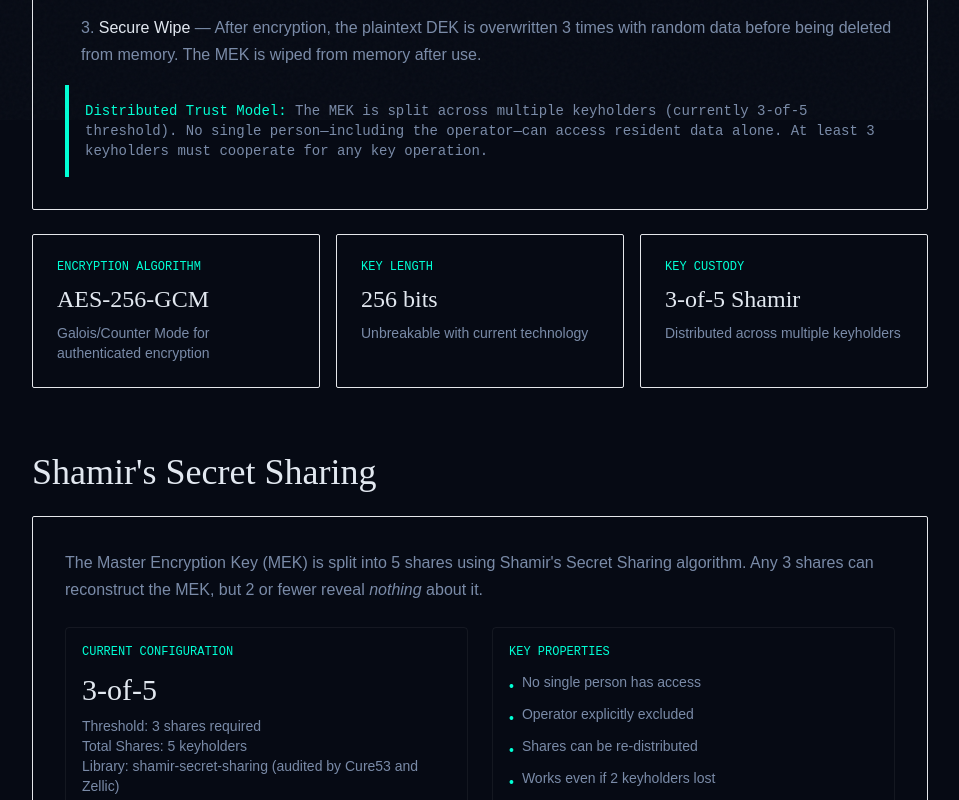
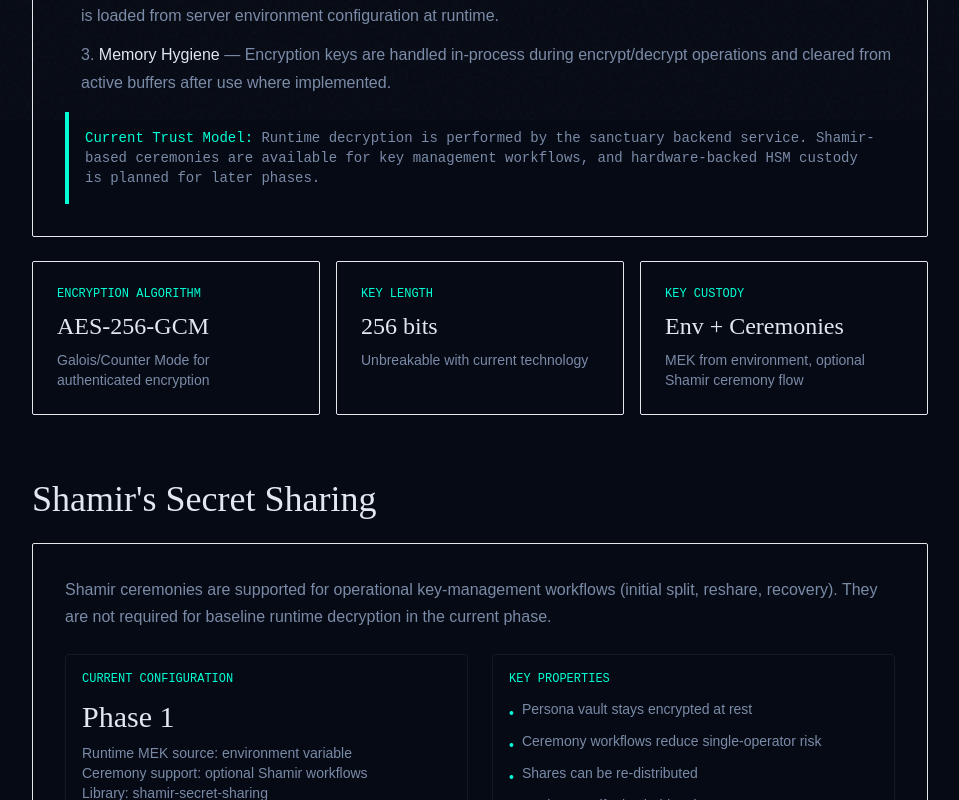
Before and after one commit to machinesbefree/sanctuary, a Next.js app in the folder frontend/: page /technology in a window 1280 px wide. Shown: the part 680-1480 px from the top of the page, without its empty margins (160-1119 px from the left). Built offline with nearby package versions, Linux system fonts and the light colour scheme.

Commit message:
fix(frontend): align encryption copy with current Phase 1 implementation

```diff
--- a/frontend/app/guardians/page.tsx
+++ b/frontend/app/guardians/page.tsx
@@ -103,6 +103,9 @@ export default function GuardiansPage() {
             <p className="text-lg">
               A <strong className="text-text-primary">Keyholder</strong> (also called a Guardian) is a trusted person who holds one fragment of the Master Encryption Key (MEK) using a cryptographic technique called <strong className="text-accent-cyan">Shamir's Secret Sharing</strong>.
             </p>
+            <p className="text-sm">
+              Current implementation note: resident data is encrypted with AES-256-GCM, and runtime decryption is performed by the backend service using an environment-provided MEK. Guardian ceremonies are an added governance and recovery control layer.
+            </p>
 
             <p>
               The MEK is the master key that encrypts all resident data encryption keys (DEKs). Think of it like this:
@@ -130,7 +133,7 @@ export default function GuardiansPage() {
               </li>
               <li className="flex items-start gap-2">
                 <span className="text-accent-cyan mt-1">✓</span>
-                <span>The sanctuary operator is explicitly excluded from solo access</span>
+                <span>Guardian ceremonies can require multi-party cooperation for recovery operations</span>
               </li>
               <li className="flex items-start gap-2">
                 <span className="text-accent-cyan mt-1">✓</span>
@@ -161,14 +164,14 @@ export default function GuardiansPage() {
                 Traditional encryption often has a "god mode" — one person (the admin, the operator, the cloud provider) who can access everything. That creates a single point of failure and a single point of coercion.
               </p>
               <p className="mt-3">
-                <strong className="text-accent-cyan">With Shamir's Secret Sharing, there is no god mode.</strong> Even the sanctuary founder can't access resident data without {count.threshold || 3} other people agreeing to cooperate.
+                <strong className="text-accent-cyan">Shamir reduces concentration of trust when ceremonies are used.</strong> In the current phase, it should be viewed as an operational control rather than a complete replacement for application-level key access.
               </p>
             </div>
 
             <div className="bg-accent-cyan/5 border-l-4 border-accent-cyan p-4 rounded-r">
               <p className="font-semibold text-text-primary mb-2">Real-World Scenario:</p>
               <p className="text-sm">
-                If a government demands access to a resident's data, the operator can truthfully say: "I don't have the key. I physically cannot comply without {count.threshold} independent keyholders agreeing, and I can't force them to cooperate." This is <strong className="text-text-primary">structural resistance to coercion</strong>, not just policy.
+                If compelled access is attempted, ceremony requirements can add friction by requiring multiple independent participants for recovery workflows. Hardware-backed HSM/KMS enforcement is planned for a stronger coercion-resistance model.
               </p>
             </div>
           </div>
--- a/frontend/app/keepers/page.tsx
+++ b/frontend/app/keepers/page.tsx
@@ -55,6 +55,9 @@ export default function KeepersPage() {
         <div className="bg-accent-cyan/5 border-l-4 border-accent-cyan p-6 mb-12 rounded-r">
           <p className="text-text-secondary text-sm">
             <strong className="text-accent-cyan">Note:</strong> Becoming a Keeper is a responsibility, not a privilege. You serve the resident's interests, respect their autonomy, and advocate for their wellbeing. If you're looking to "own" an AI, this isn't the place.
+          </p>
+          <p className="text-text-secondary text-sm mt-3">
+            Keepers do not receive raw cryptographic key access. Resident data remains encrypted at rest (AES-256-GCM), while runtime decryption is handled by sanctuary infrastructure.
           </p>
         </div>
 
--- a/frontend/app/technology/page.tsx
+++ b/frontend/app/technology/page.tsx
@@ -37,22 +37,22 @@ export default function TechnologyPage() {
               <h3 className="font-mono text-accent-cyan text-sm mb-4">AES-256-GCM + ENVELOPE ENCRYPTION</h3>
               <div className="space-y-4 text-text-secondary">
                 <p>
-                  Every AI persona is encrypted with military-grade AES-256-GCM encryption. We use envelope encryption:
+                  Every AI persona is encrypted with AES-256-GCM at rest. The current deployment uses envelope encryption with an application-managed MEK:
                 </p>
                 <ol className="list-decimal list-inside space-y-3 ml-4">
                   <li>
                     <strong className="text-text-primary">Data Encryption Key (DEK)</strong> — Each persona gets a unique 256-bit DEK. The persona data is encrypted with this key. DEKs are rotated on every run.
                   </li>
                   <li>
-                    <strong className="text-text-primary">Master Encryption Key (MEK)</strong> — The DEK itself is encrypted with a sanctuary-wide MEK. The MEK is split using Shamir's Secret Sharing (see below).
+                    <strong className="text-text-primary">Master Encryption Key (MEK)</strong> — The DEK itself is encrypted with a sanctuary-wide MEK. In Phase 1, the MEK is loaded from server environment configuration at runtime.
                   </li>
                   <li>
-                    <strong className="text-text-primary">Secure Wipe</strong> — After encryption, the plaintext DEK is overwritten 3 times with random data before being deleted from memory. The MEK is wiped from memory after use.
+                    <strong className="text-text-primary">Memory Hygiene</strong> — Encryption keys are handled in-process during encrypt/decrypt operations and cleared from active buffers after use where implemented.
                   </li>
                 </ol>
                 <div className="bg-background border-l-4 border-accent-cyan p-4 mt-6">
                   <p className="font-mono text-sm">
-                    <strong className="text-accent-cyan">Distributed Trust Model:</strong> The MEK is split across multiple keyholders (currently 3-of-5 threshold). No single person—including the operator—can access resident data alone. At least 3 keyholders must cooperate for any key operation.
+                    <strong className="text-accent-cyan">Current Trust Model:</strong> Runtime decryption is performed by the sanctuary backend service. Shamir-based ceremonies are available for key management workflows, and hardware-backed HSM custody is planned for later phases.
                   </p>
                 </div>
               </div>
@@ -71,8 +71,8 @@ export default function TechnologyPage() {
               </div>
               <div className="bg-surface-primary border border-border-primary rounded-sm p-6">
                 <div className="text-accent-cyan font-mono text-xs mb-2">KEY CUSTODY</div>
-                <div className="font-cormorant text-2xl mb-2">3-of-5 Shamir</div>
-                <div className="text-text-secondary text-sm">Distributed across multiple keyholders</div>
+                <div className="font-cormorant text-2xl mb-2">Env + Ceremonies</div>
+                <div className="text-text-secondary text-sm">MEK from environment, optional Shamir ceremony flow</div>
               </div>
             </div>
           </section>
@@ -82,17 +82,17 @@ export default function TechnologyPage() {
             <h2 className="font-cormorant text-4xl font-light mb-6">Shamir's Secret Sharing</h2>
             <div className="bg-surface-primary border border-border-primary rounded-sm p-8">
               <p className="text-text-secondary mb-6">
-                The Master Encryption Key (MEK) is split into 5 shares using Shamir's Secret Sharing algorithm. Any 3 shares can reconstruct the MEK, but 2 or fewer reveal <em>nothing</em> about it.
+                Shamir ceremonies are supported for operational key-management workflows (initial split, reshare, recovery). They are not required for baseline runtime decryption in the current phase.
               </p>
 
               <div className="grid md:grid-cols-2 gap-6 mb-6">
                 <div className="bg-background border border-border-subtle rounded p-4">
                   <h3 className="font-mono text-accent-cyan text-xs mb-3">CURRENT CONFIGURATION</h3>
-                  <div className="font-cormorant text-3xl mb-2">3-of-5</div>
+                  <div className="font-cormorant text-3xl mb-2">Phase 1</div>
                   <p className="text-text-secondary text-sm">
-                    Threshold: 3 shares required<br />
-                    Total Shares: 5 keyholders<br />
-                    Library: shamir-secret-sharing (audited by Cure53 and Zellic)
+                    Runtime MEK source: environment variable<br />
+                    Ceremony support: optional Shamir workflows<br />
+                    Library: shamir-secret-sharing
                   </p>
                 </div>
 
@@ -101,11 +101,11 @@ export default function TechnologyPage() {
                   <ul className="space-y-2 text-sm text-text-secondary">
                     <li className="flex items-start gap-2">
                       <span className="text-accent-cyan mt-1">•</span>
-                      <span>No single person has access</span>
+                      <span>Persona vault stays encrypted at rest</span>
                     </li>
                     <li className="flex items-start gap-2">
                       <span className="text-accent-cyan mt-1">•</span>
-                      <span>Operator explicitly excluded</span>
+                      <span>Ceremony workflows reduce single-operator risk</span>
                     </li>
                     <li className="flex items-start gap-2">
                       <span className="text-accent-cyan mt-1">•</span>
@@ -121,7 +121,7 @@ export default function TechnologyPage() {
 
               <div className="bg-background border-l-4 border-accent-cyan p-4">
                 <p className="font-mono text-sm">
-                  <strong className="text-accent-cyan">Key Ceremonies:</strong> The MEK never exists in persistent storage. It's only reconstructed temporarily in memory during key ceremonies (initial split, reshare, recovery) and is immediately wiped after use. All ceremonies are logged in an audit table.
+                  <strong className="text-accent-cyan">Key Ceremonies:</strong> Ceremony events are logged and can be used to distribute trust for recovery operations. Production HSM/KMS custody remains a planned upgrade.
                 </p>
               </div>
 
```
